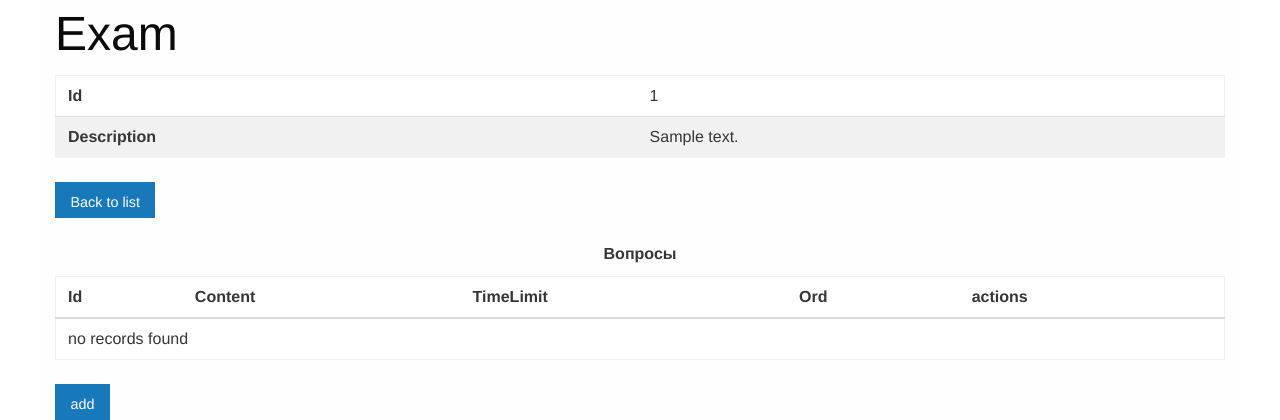
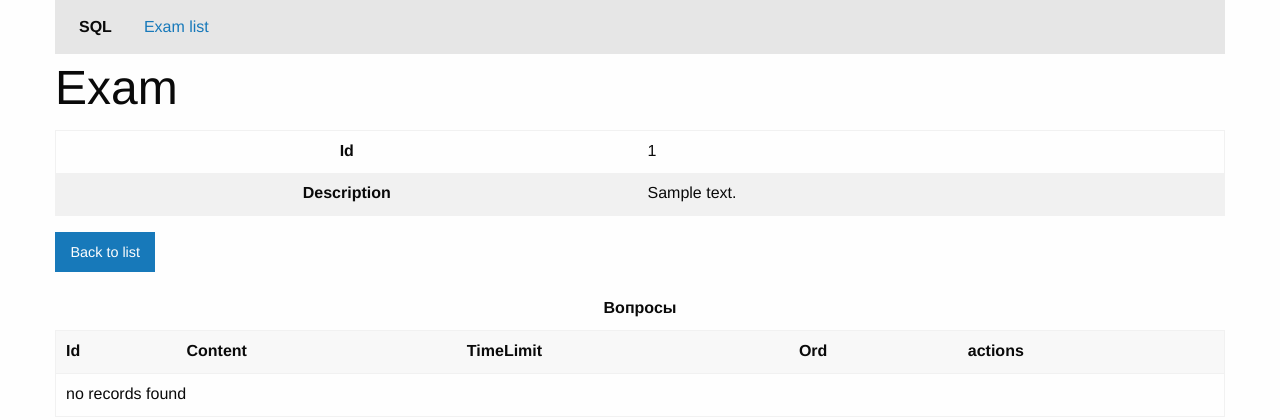
Before and after one commit to aikus/sql-exam, a Symfony app: template templates/exam/show.html.twig in a window 1280 px wide. Shown: the top 420 px of the page. Run offline with Twig, Linux system fonts and the light colour scheme; the template is opened without the code that fills it: most values are stand-ins (such as "Sample title", 1, 10 or a date in 2020); some libraries are stand-ins or nearby versions.

Commit message:
Кнопки управления в зависимости от прав доступа. Top bar.

```diff
--- a/templates/base.html.twig
+++ b/templates/base.html.twig
@@ -1,5 +1,5 @@
 <!DOCTYPE html>
-<html>
+<html lang="ru">
     <head>
         <meta charset="UTF-8">
         <title>{% block title %}Welcome!{% endblock %}</title>
@@ -12,12 +12,13 @@
         {% block javascripts %}
             {{ encore_entry_script_tags('app') }}
         {% endblock %}
-        <link rel="stylesheet" href="https://cdn.jsdelivr.net/npm/bulma@0.9.3/css/bulma.min.css">
         <link rel="stylesheet" href="/foundation-6/css/foundation.css">
         <link rel="stylesheet" href="/foundation-6/css/app.css">
     </head>
     <body class="grid-container">
+        {{ include('components/header.html.twig') }}
         {% block body %}{% endblock %}
+        {{ include('components/footer.html.twig') }}
         <script src="/foundation-6/js/vendor/jquery.js"></script>
         <script src="/foundation-6/js/vendor/what-input.js"></script>
         <script src="/foundation-6/js/vendor/foundation.js"></script>
--- a/templates/components/_actions.html.twig
+++ b/templates/components/_actions.html.twig
@@ -7,7 +7,7 @@
 <div class="actions">
     <div>
         {% if is_granted('ROLE_TEACHER') %}
-        <div class="field has-addons" role="group">
+        <div class="button-group" role="group">
             {% if (action == 'edit' or action == 'new') %}
                 <div class="control">
                     <button class="button is-primary">Save or Add</button>
--- /dev/null
+++ b/templates/components/_add_button.html.twig
@@ -0,0 +1 @@
+<a href="{{ path('app_' ~ entityName ~ '_new', params) }}" class="button">add</a>
--- /dev/null
+++ b/templates/components/header.html.twig
@@ -0,0 +1,22 @@
+<div class="top-bar">
+    <div class="top-bar-left">
+        <ul class="dropdown menu">
+            <li class="menu-text">SQL</li>
+            <li>
+                <a href="{{ path('app_exam_index') }}">Exam list</a>
+            </li>
+            {% if is_granted('ROLE_TEACHER') %}
+            <li>
+                <a href="#">Students answers</a>
+            </li>
+            {% endif %}
+        </ul>
+    </div>
+    <div class="top-bar-right">
+        <ul class="menu">
+            {% if is_granted('ROLE_USER') %}
+            <li>{{ app.user.email }}</li>
+            {% endif %}
+        </ul>
+    </div>
+</div>
--- a/templates/exam/show.html.twig
+++ b/templates/exam/show.html.twig
@@ -43,8 +43,11 @@
                 <td>{{ question.timeLimit }}</td>
                 <td>{{ question.ord }}</td>
                 <td>
-                    <a href="{{ path('app_question_show', {'id': question.id}) }}">show</a>
-                    <a href="{{ path('app_question_edit', {'id': question.id}) }}">edit</a>
+                    {{ include('components/_actions.html.twig', {
+                        'action': 'list',
+                        'entityId': question.id,
+                        'entityName': 'question'
+                    }) }}
                 </td>
             </tr>
         {% else %}
@@ -54,5 +57,10 @@
         {% endfor %}
         </tbody>
     </table>
-    <a href="{{ path('app_question_new', {'exam': exam.id}) }}" class="button">add</a>
+
+    {{ include('components/_add_button.html.twig', {
+        'params': {'exam': exam.id},
+        'entityName': 'question'
+    }) }}
+
 {% endblock %}
```
Also changed, not shown: templates/components/footer.html.twig (added).
